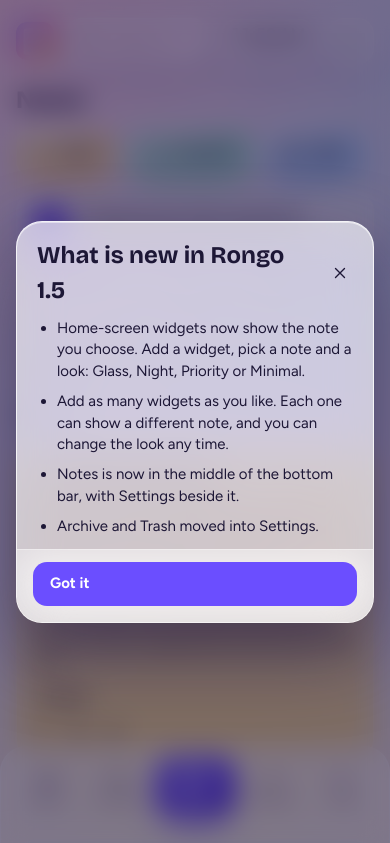
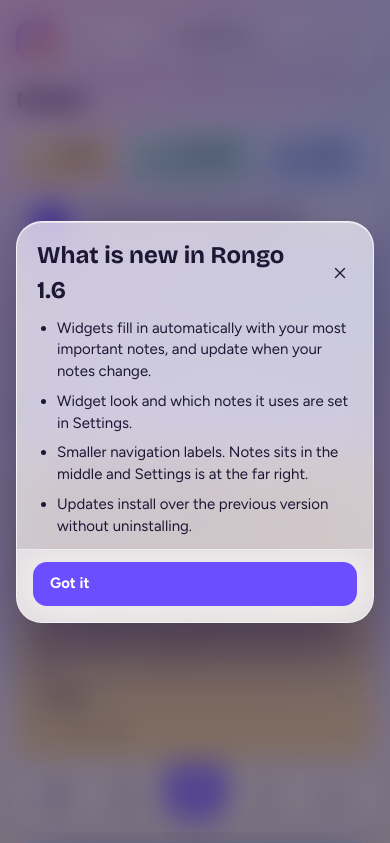
Before and after one commit to rafayel009/Rongo-app, a website: page www/index.html in a window 390 px wide. Shown: the top 843 px of the page. Drawn offline with nearby package versions, Linux system fonts and the light colour scheme.

Commit message:
Add files via upload

```diff
--- a/package.json
+++ b/package.json
@@ -1,6 +1,6 @@
 {
   "name": "rongo",
-  "version": "1.5.0",
+  "version": "1.6.0",
   "private": true,
   "description": "Rongo: colorful notes, lists, tables, reminders and calendar",
   "scripts": {
--- a/www/index.html
+++ b/www/index.html
@@ -330,16 +330,21 @@ body{background-attachment:fixed}
 .pw-l time{font-family:var(--f-clock);font-size:12px;font-weight:500;opacity:.75}
 .pw-e{margin:12px 0 0;font-size:13px;opacity:.7}
 
-/* navigation: Notes in the middle and noticeable, Settings beside it */
+/* navigation: a soft glass bar; Notes is raised in the middle */
 .nv-set{display:none}
-.nv[data-v=notes]{font-weight:800}
+@media (min-width:761px){.nv[data-v=notes]{order:-1}.nv[data-v=search]{display:none}}
 @media (max-width:760px){
+  #app{padding-bottom:124px}
+  .side{left:14px;right:14px;bottom:calc(12px + env(safe-area-inset-bottom,0px));border-radius:30px;padding:8px 10px;align-items:center;background:rgba(255,255,255,.52);-webkit-backdrop-filter:blur(26px) saturate(180%);backdrop-filter:blur(26px) saturate(180%);border:1px solid rgba(255,255,255,.78);box-shadow:0 22px 44px -16px rgba(60,40,140,.36),inset 0 1px 0 rgba(255,255,255,.85)}
+  #nav{align-items:center;gap:2px;width:100%}
+  .nv{flex-direction:column;gap:3px;padding:7px 2px 6px;font-size:10.5px;font-weight:600;letter-spacing:.01em;border-radius:20px;color:#6C6684;width:auto;flex:1;align-items:center;transition:background .25s,color .25s}
+  .nv svg{width:20px;height:20px}
+  .nv[aria-current="page"]{background:rgba(143,126,255,.16);color:#4B3AB8}
+  .nv[data-v=tables]{order:1}.nv[data-v=calendar]{order:2}.nv[data-v=notes]{order:3}.nv[data-v=today]{order:4}.nv-set{order:5}
+  .nv[data-v=notes]{flex:0 0 auto;width:64px;height:56px;justify-content:center;padding:0;margin:-16px 4px 0;border-radius:20px;color:#5B3FE0;font-size:10px;font-weight:700;background:linear-gradient(160deg,#F7F4FF,#E2D9FF);box-shadow:0 10px 22px -12px rgba(107,78,255,.5),inset 0 1px 0 rgba(255,255,255,.95)}
+  .nv[data-v=notes] svg{width:22px;height:22px}
+  .nv[data-v=notes][aria-current="page"]{color:#fff;background:linear-gradient(160deg,#A592FF,#7C62FF);box-shadow:0 10px 22px -12px rgba(107,78,255,.6),inset 0 1px 0 rgba(255,255,255,.4)}
   .nv-set{display:flex}
-  .nv[data-v=tables]{order:1}.nv[data-v=calendar]{order:2}.nv[data-v=notes]{order:3}.nv-set{order:4}.nv[data-v=today]{order:5}
-  .nv[data-v=notes]{flex:1.3;padding:9px 4px;border-radius:20px;color:#fff;background:linear-gradient(155deg,#9785ff 0%,#6B4EFF 52%,#4a2fe0 100%);box-shadow:0 14px 28px -10px rgba(107,78,255,.75),inset 0 1px 0 rgba(255,255,255,.45);transform:translateY(-10px)}
-  .nv[data-v=notes] svg{width:24px;height:24px}
-  .nv[data-v=notes] span{font-size:12px}
-  .nv[data-v=notes][aria-current="page"]{background:linear-gradient(155deg,#9785ff 0%,#6B4EFF 52%,#4a2fe0 100%)}
 }
 /* eye-catching colored buttons */
 .bn{position:relative;overflow:hidden;font-weight:800;padding:11px 18px;border:1px solid rgba(255,255,255,.6);box-shadow:inset 0 1px 0 rgba(255,255,255,.75),inset 0 -6px 12px -8px rgba(20,8,60,.25),0 12px 26px -12px rgba(40,20,110,.55);transition:transform .15s,box-shadow .15s}
@@ -413,7 +418,7 @@ body{background-attachment:fixed}
       <label class="search"><svg class="i"><use href="#i-search"/></svg><input id="q" type="search" placeholder="Search notes, lists, labels  ( / )" autocomplete="off"></label>
       <div class="chipclock" id="chip" aria-live="off"><b>--:--</b><span>&nbsp;</span></div>
       <button class="ib" data-act="theme" id="themebtn" aria-label="Switch light or dark theme"><svg class="i"><use href="#i-moon"/></svg></button>
-      <button class="ib hide-m" data-act="settings" aria-label="Settings"><svg class="i"><use href="#i-gear"/></svg></button>
+      <button class="ib" data-act="settings" id="gearbtn" aria-label="Settings"><svg class="i"><use href="#i-gear"/></svg></button>
     </header>
     <main id="main"></main>
   </div>
@@ -476,7 +481,7 @@ function seed(){
 }
 function normalize(o){
   if(!o||!Array.isArray(o.items))return null;
-  o.settings=Object.assign({theme:'auto',weekStart:0,h24:false,tz2:'Europe/London',haptics:true},o.settings||{});
+  o.settings=Object.assign({theme:'auto',weekStart:0,h24:false,tz2:'Europe/London',haptics:true,widgetLook:'glass',widgetSource:'auto'},o.settings||{});
   o.items.forEach(function(it){it.labels=it.labels||[];it.list=it.list||[];if(COLORS.indexOf(it.color)<0)it.color='snow';it.priority=it.priority|0});
   o.updated=o.updated||0; return o;
 }
@@ -488,16 +493,21 @@ function widgetPreview(it){
   if(it.type==='table'){return it.table.rows.length+' × '+(it.table.rows[0]?it.table.rows[0].length:0)+' table'}
   return (it.body||'').replace(/\s+/g,' ').trim().slice(0,180);
 }
+/* notes in the order the widgets show them: pinned, then priority, then upcoming reminders, then most recent */
 function widgetNotes(){
-  return S.items.filter(function(it){return !it.trashed}).map(function(it){
-    return {id:it.id,t:it.title||'Untitled',p:widgetPreview(it),c:it.color||'snow',k:it.type,pr:it.priority|0,w:(it.remind&&!it.remind.done)?whenText(it.remind.at).replace(/^Today, /,''):'',a:it.archived?1:0};
+  var list=S.items.filter(function(it){return !it.trashed&&!it.archived});
+  var rem=function(it){return it.remind&&!it.remind.done?it.remind.at:9e15};
+  list.sort(function(a,b){return ((b.pinned?1:0)-(a.pinned?1:0))||((b.priority|0)-(a.priority|0))||(rem(a)-rem(b))||(b.updated-a.updated)});
+  if(S.settings.widgetSource==='pinned'){var pn=list.filter(function(x){return x.pinned});if(pn.length)list=pn}
+  return list.slice(0,12).map(function(it){
+    return {id:it.id,t:it.title||'Untitled',p:widgetPreview(it),c:it.color||'snow',k:it.type,pr:it.priority|0,w:(it.remind&&!it.remind.done)?whenText(it.remind.at).replace(/^Today, /,''):''};
   });
 }
 function nativeRC(){return window.Capacitor&&window.Capacitor.Plugins&&window.Capacitor.Plugins.RongoChannels}
 /* sends the note list to the Android widgets; now=true sends at once, otherwise after a short pause so typing does not flood it */
 function syncWidget(now){
   var RC=nativeRC();if(!RC||!RC.saveWidget||!S)return;
-  var go=function(){try{RC.saveWidget({notes:JSON.stringify(widgetNotes())}).catch(function(){})}catch(e){}};
+  var go=function(){try{RC.saveWidget({notes:JSON.stringify(widgetNotes()),look:S.settings.widgetLook||'glass'}).catch(function(){})}catch(e){}};
   clearTimeout(widgetTimer);
   if(now)go();else widgetTimer=setTimeout(go,1200);
 }
@@ -833,7 +843,7 @@ function agiFull(it){
 }
 function renderNav(){
   var tr=S.items.filter(function(i){return i.trashed}).length;
-  var tabs=[['notes','Notes','notes'],['tables','Tables','table'],['calendar','Calendar','cal'],['today','Today','clock']];
+  var tabs=[['tables','Tables','table'],['calendar','Calendar','cal'],['notes','Notes','notes'],['today','Today','clock']];
   $('#nav').innerHTML=tabs.map(function(t){return '<button class="nv" data-act="nav" data-v="'+t[0]+'"'+(view===t[0]?' aria-current="page"':'')+'>'+ic(t[2])+'<span>'+t[1]+'</span></button>'}).join('')+
     '<button class="nv nv-set" data-act="settings" aria-label="Settings">'+ic('gear')+'<span>Settings</span></button>';
 }
@@ -998,7 +1008,9 @@ function renderSettings(){
   '<div class="settings-row"><div><b>Test alert</b><div class="date" style="font-size:13px">Plays the Urgent sound and vibrates. Use it to check your phone works.</div></div><button class="btn sm" data-act="vtest">Test</button></div>'+
   '<div class="settings-row"><div><b>Tap vibration</b><div class="date" style="font-size:13px">A short buzz when you press buttons, tick items or confirm.</div></div><div class="row"><button class="seg" data-act="shap" data-v="1" aria-pressed="'+(s.haptics!==false)+'">On</button><button class="seg" data-act="shap" data-v="0" aria-pressed="'+(s.haptics===false)+'">Off</button></div></div>'+
   '<div class="settings-row"><div><b>Archive and trash</b><div class="date" style="font-size:13px">Notes you archived or deleted.</div></div><div class="row"><button class="btn sm" data-act="sgo" data-v="archive">Archive</button><button class="btn sm" data-act="sgo" data-v="trash">Trash'+(S.items.filter(function(i){return i.trashed}).length?' ('+S.items.filter(function(i){return i.trashed}).length+')':'')+'</button></div></div>'+
-  '<div class="settings-row"><div><b>Home-screen widgets</b><div class="date" style="font-size:13px">Long-press your home screen, choose Rongo, then pick a note and a look. Add more widgets for more notes.</div></div></div>'+
+  '<div class="settings-row"><div><b>Home-screen widgets</b><div class="date" style="font-size:13px">Add Rongo to your home screen. It fills in by itself with your top notes, and each widget shows a different one.</div></div></div>'+
+  '<div class="settings-row"><b>Widget look</b><div class="row">'+seg('swl','widgetLook','glass','Glass')+seg('swl','widgetLook','night','Night')+seg('swl','widgetLook','priority','Priority')+seg('swl','widgetLook','minimal','Minimal')+'</div></div>'+
+  '<div class="settings-row"><b>Widget notes</b><div class="row">'+seg('wsrc','widgetSource','auto','Top notes')+seg('wsrc','widgetSource','pinned','Pinned only')+'</div></div>'+
   '<div class="settings-row"><b>Backup</b><div class="date" style="font-size:13px">Save everything to a file, or add notes from a backup.</div></div><div class="row"><button class="btn sm" data-act="sexport" id="expbtn">'+ic('down','sm')+'Export</button><label class="btn sm" for="imp">Import</label><input type="file" id="imp" accept=".json,application/json" hidden></div></div>'+
   '<div class="settings-row"><div><b>Examples</b><div class="date" style="font-size:13px">Add the sample cards again.</div></div><button class="btn sm" data-act="sseed">Add examples</button></div>'+
   '<div class="settings-row"><div><b>Erase everything</b><div class="date" style="font-size:13px">Deletes all notes on this device and your account copy.</div></div><button class="btn sm danger" data-act="swipe" id="wipe">Erase all</button></div>'+
@@ -1009,6 +1021,9 @@ function renderSettings(){
 function openById(id){var it=byId(id);if(it)openEditor(it,false)}
 var A={
   nav:function(el){view=el.dataset.v;$('#q').value=filter.q;render();window.scrollTo(0,0)},
+  swl:function(el){S.settings.widgetLook=el.dataset.v;save();renderSettings();syncWidget(true)},
+  wsrc:function(el){S.settings.widgetSource=el.dataset.v;save();renderSettings();syncWidget(true)},
+  focusq:function(){window.scrollTo(0,0);var q=$('#q');if(q){q.focus();q.select&&q.select()}},
   sgo:function(el){closeModal();view=el.dataset.v;$('#q').value=filter.q;render();window.scrollTo(0,0)},
   theme:function(){var o=['auto','light','dark'];S.settings.theme=o[(o.indexOf(S.settings.theme)+1)%3];applyTheme();save();toast('Theme: '+S.settings.theme)},
   settings:function(){openSettings()},
@@ -1184,12 +1199,12 @@ document.addEventListener('keydown',function(e){
 document.addEventListener('visibilitychange',function(){if(!document.hidden){checkReminders();tick();checkPendingOpen()}});
 
 /* ---------- one-time window after install or update ---------- */
-var WHATS_NEW='1.5';
+var WHATS_NEW='1.6';
 var WN_ITEMS=[
-  'Home-screen widgets now show the note you choose. Add a widget, pick a note and a look: Glass, Night, Priority or Minimal.',
-  'Add as many widgets as you like. Each one can show a different note, and you can change the look any time.',
-  'Notes is now in the middle of the bottom bar, with Settings beside it.',
-  'Archive and Trash moved into Settings.'
+  'Widgets fill in automatically with your most important notes, and update when your notes change.',
+  'Widget look and which notes it uses are set in Settings.',
+  'Smaller navigation labels. Notes sits in the middle and Settings is at the far right.',
+  'Updates install over the previous version without uninstalling.'
 ];
 function showWhatsNew(){
   var seen=null;try{seen=localStorage.getItem('rongo.whatsnew')}catch(e){}
```
Also changed, not shown: README.md.
